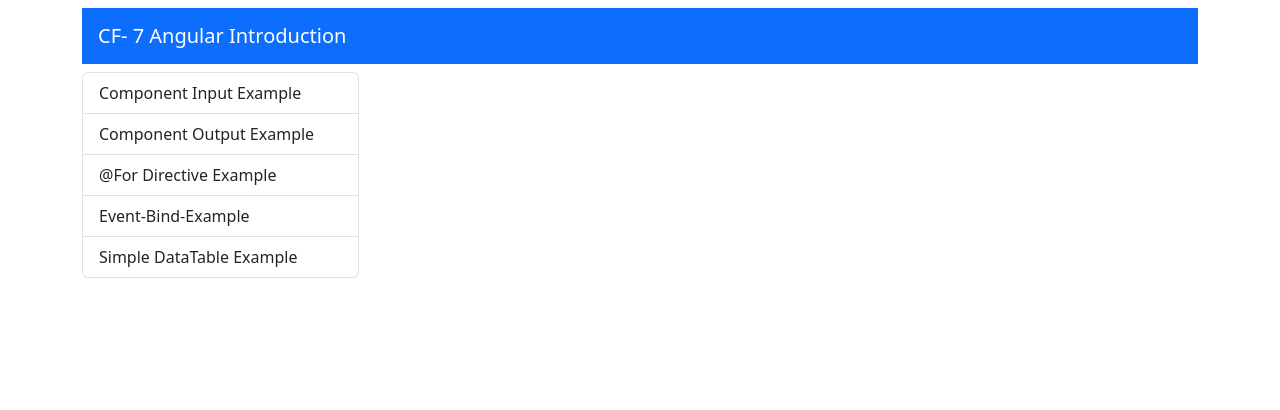
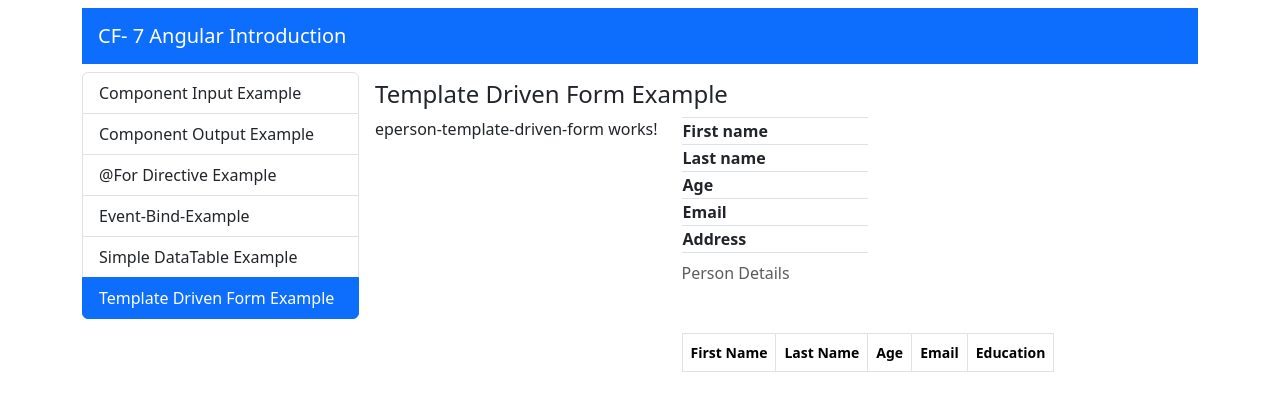
Before and after one commit to Nikolasama89/cf-angular-introduction, an Angular app: page /template-driven-form-example in a window 1280 px wide. Before the commit this address led to /. Shown: the top 410 px of the page. Built offline with nearby package versions, Linux system fonts and the light colour scheme.

Commit message:
feat: form components

```diff
--- a/src/app/app.routes.ts
+++ b/src/app/app.routes.ts
@@ -5,6 +5,7 @@
 import { EventBindExampleComponent } from './components/event-bind-example/event-bind-example.component';
 import { SimpleDatatableExampleComponent } from './components/simple-datatable-example/simple-datatable-example.component';
 import { ComponentOutputExampleComponent } from './components/component-output-example/component-output-example.component';
+import { TemplateDrivenFormExampleComponent } from './components/template-driven-form-example/template-driven-form-example.component';
 
 
 export const routes: Routes = [
@@ -13,6 +14,7 @@
   { path: "component-output-example", component: ComponentOutputExampleComponent},
   { path: "event-bind-example", component: EventBindExampleComponent },
   { path: "simple-datatable-example", component: SimpleDatatableExampleComponent},
+  { path: "template-driven-form-example", component: TemplateDrivenFormExampleComponent},
   { path:"welcome", component: WelcomeComponent },
   { path: "", redirectTo:"/welcome", pathMatch:"full" }
 ];
--- /dev/null
+++ b/src/app/components/eperson-template-driven-form/eperson-template-driven-form.component.html
@@ -0,0 +1 @@
+<p>eperson-template-driven-form works!</p>
--- a/src/app/components/list-group-menu/list-group-menu.component.ts
+++ b/src/app/components/list-group-menu/list-group-menu.component.ts
@@ -13,6 +13,7 @@
     {text: "Component Output Example", linkName: "component-output-example"},
     {text: "@For Directive Example", linkName: "for-directive-example"},
     {text: "Event-Bind-Example", linkName: "event-bind-example"},
-    {text: "Simple DataTable Example", linkName: "simple-datatable-example"}
+    {text: "Simple DataTable Example", linkName: "simple-datatable-example"},
+    {text: "Template Driven Form Example", linkName: "template-driven-form-example"}
   ]
 }
--- a/src/app/components/person-table/person-table.component.html
+++ b/src/app/components/person-table/person-table.component.html
@@ -3,23 +3,23 @@
   <table class="table table-bordered w-50">
     <caption>Person Details</caption>
     <tr>
-      <td class="fw-semibold text-end">First name</td>
+      <td class="fw-semibold text-left">First name</td>
       <td class="ps-2">{{personInput?.givenName}}</td>
     </tr>
     <tr>
-      <td class="fw-semibold text-end">Last name</td>
+      <td class="fw-semibold text-left">Last name</td>
       <td class="ps-2">{{personInput?.surName}}</td>
     </tr>
     <tr>
-      <td class="fw-semibold text-end">Age</td>
+      <td class="fw-semibold text-left">Age</td>
       <td class="ps-2">{{personInput?.age}}</td>
     </tr>
     <tr>
-      <td class="fw-semibold text-end">Email</td>
+      <td class="fw-semibold text-left">Email</td>
       <td class="ps-2">{{personInput?.email}}</td>
     </tr>
     <tr>
-      <td class="fw-semibold text-end">Address</td>
+      <td class="fw-semibold text-left">Address</td>
       <td class="ps-2">{{personInput?.address}}</td>
     </tr>
   </table>
--- /dev/null
+++ b/src/app/components/template-driven-form-example/template-driven-form-example.component.html
@@ -0,0 +1,8 @@
+<h4>Template Driven Form Example</h4>
+<div class="d-flex gap-4">
+  <app-eperson-template-driven-form></app-eperson-template-driven-form>
+  <div class="d-flex flex-column gap-4">
+    <app-person-table></app-person-table>
+    <app-simple-datatable></app-simple-datatable>
+  </div>
+</div>
```
Also changed, not shown: src/app/components/eperson-template-driven-form/eperson-template-driven-form.component.ts (added, +16 -0 lines), src/app/components/template-driven-form-example/template-driven-form-example.component.ts (added, +14 -0 lines), src/app/components/eperson-template-driven-form/eperson-template-driven-form.component.css (added), src/app/components/template-driven-form-example/template-driven-form-example.component.css (added), 2 other files (tests, documents, lock files or other folders).
